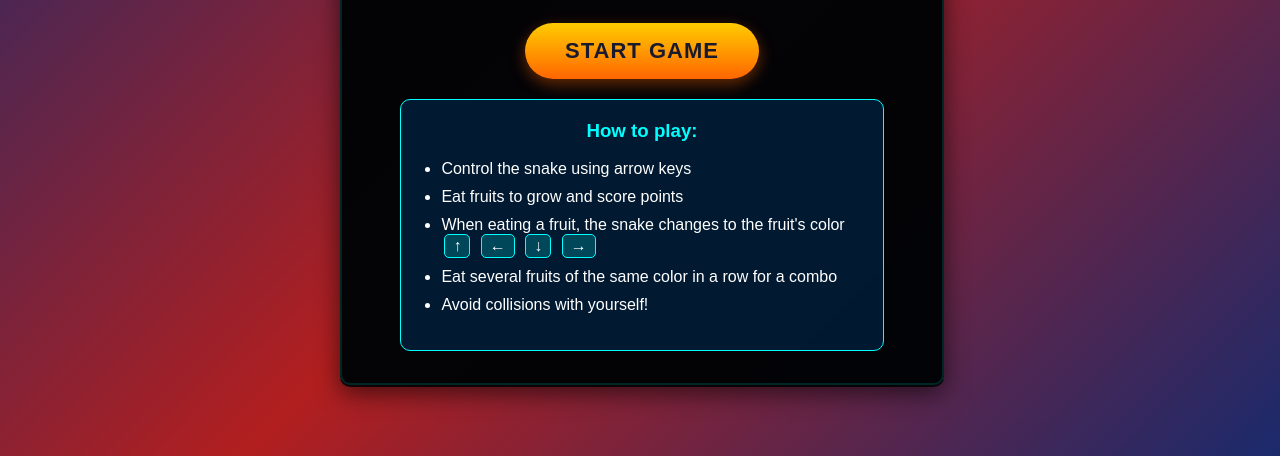
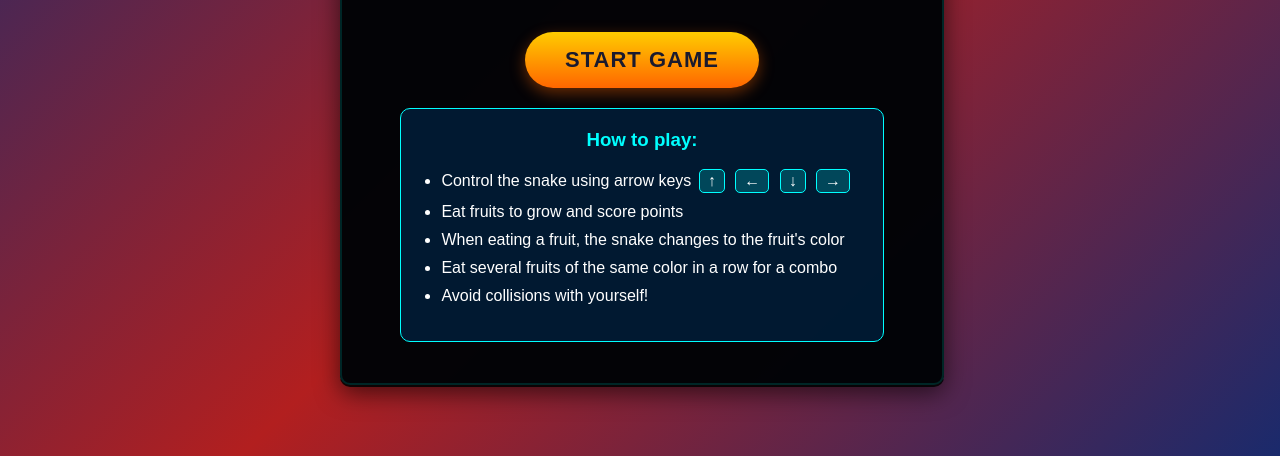
Before and after one commit to qiray/color-snake, a plain HTML site: page index.html in a window 1280 px wide. Shown: the part 344-800 px from the top of the page. Drawn offline with Linux system fonts and the light colour scheme.

Commit message:
Tiny fix

```diff
--- a/index.html
+++ b/index.html
@@ -37,11 +37,12 @@
                 <div id="instructions">
                     <h3 data-i18n="how_to_play"></h3>
                     <ul>
-                        <li data-i18n="control_instruction"></li>
-                        <li data-i18n="eat_instruction"></li>
-                        <li><span data-i18n="color_change_instruction"></span>
+                        <li>
+                            <span data-i18n="control_instruction"></span>
                             <span class="key">↑</span> <span class="key">←</span> <span class="key">↓</span> <span class="key">→</span>
                         </li>
+                        <li data-i18n="eat_instruction"></li>
+                        <li data-i18n="color_change_instruction"></li>
                         <li data-i18n="combo_instruction"></li>
                         <li data-i18n="avoid_instruction"></li>
                     </ul>
```
